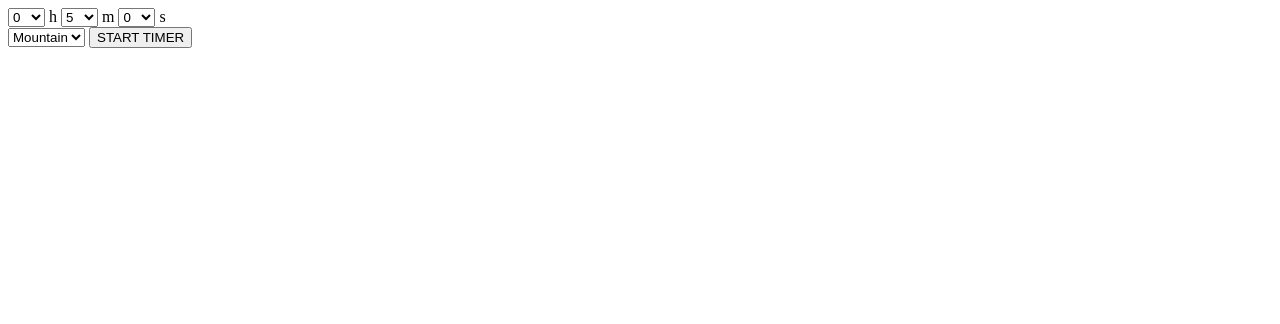
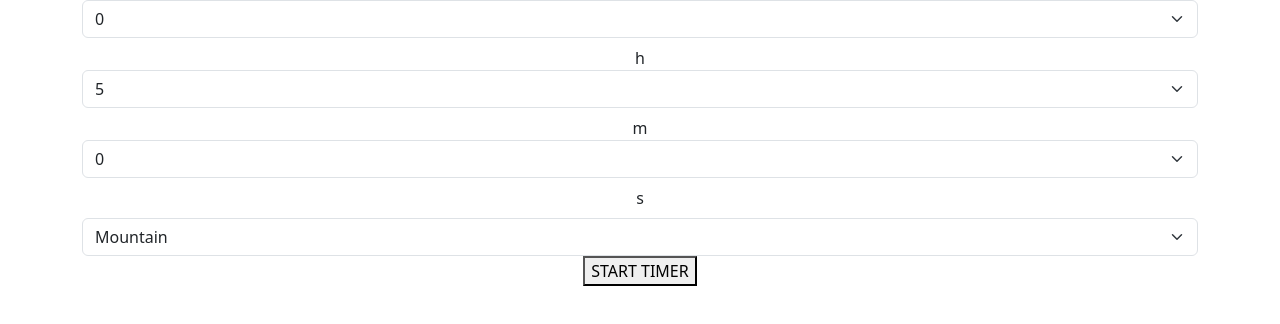
Before and after one commit to usahavy-cell/focus-timer, a plain HTML site: page index.html in a window 1280 px wide. Drawn offline with nearby package versions, Linux system fonts and the light colour scheme.

Commit message:
Update index.html

```diff
--- a/index.html
+++ b/index.html
@@ -5,18 +5,19 @@
     <meta name="viewport" content="width=device-width, initial-scale=1.0">
     <title>Focus Timer</title>
     <link rel="stylesheet" href="style.css">
+    <link href="https://cdn.jsdelivr.net/npm/bootstrap@5.3.8/dist/css/bootstrap.min.css" rel="stylesheet" integrity="sha384-sRIl4kxILFvY47J16cr9ZwB07vP4J8+LH7qKQnuqkuIAvNWLzeN8tE5YBujZqJLB" crossorigin="anonymous">
 </head>
 <body>
-    <div class="container">
+    <div class="container text-center">
         <!-- 時間設定 -->
-        <div class="time-pickers">
-            <select id="hours"></select> <span>h</span>
-            <select id="minutes"></select> <span>m</span>
-            <select id="seconds"></select> <span>s</span>
+        <div class="mb-2">
+            <select id="hours" class="form-select mb-2"></select> <span>h</span>
+            <select id="minutes" class="form-select mb-2"></select> <span>m</span>
+            <select id="seconds" class="form-select mb-2"></select> <span>s</span>
         </div>
 
         <!-- 音楽選択（表示は大文字始まり、valueはファイル名と一致させる） -->
-        <select id="music">
+        <select id="music" class="form-select">
             <option value="mountain">Mountain</option>
             <option value="fire">Fire</option>
             <option value="sea">Sea</option>
@@ -24,7 +25,7 @@
         </select>
 
         <!-- タイマー開始ボタン -->
-        <button id="start-btn">START TIMER</button>
+        <button id="btn btn-primary">START TIMER</button>
     </div>
 
     <!-- 暗転用オーバーレイ -->
@@ -33,5 +34,6 @@
     </div>
 
     <script src="script.js"></script>
+    <script src="https://cdn.jsdelivr.net/npm/bootstrap@5.3.8/dist/js/bootstrap.bundle.min.js" integrity="sha384-FKyoEForCGlyvwx9Hj09JcYn3nv7wiPVlz7YYwJrWVcXK/BmnVDxM+D2scQbITxI" crossorigin="anonymous"></script>
 </body>
 </html>
```
